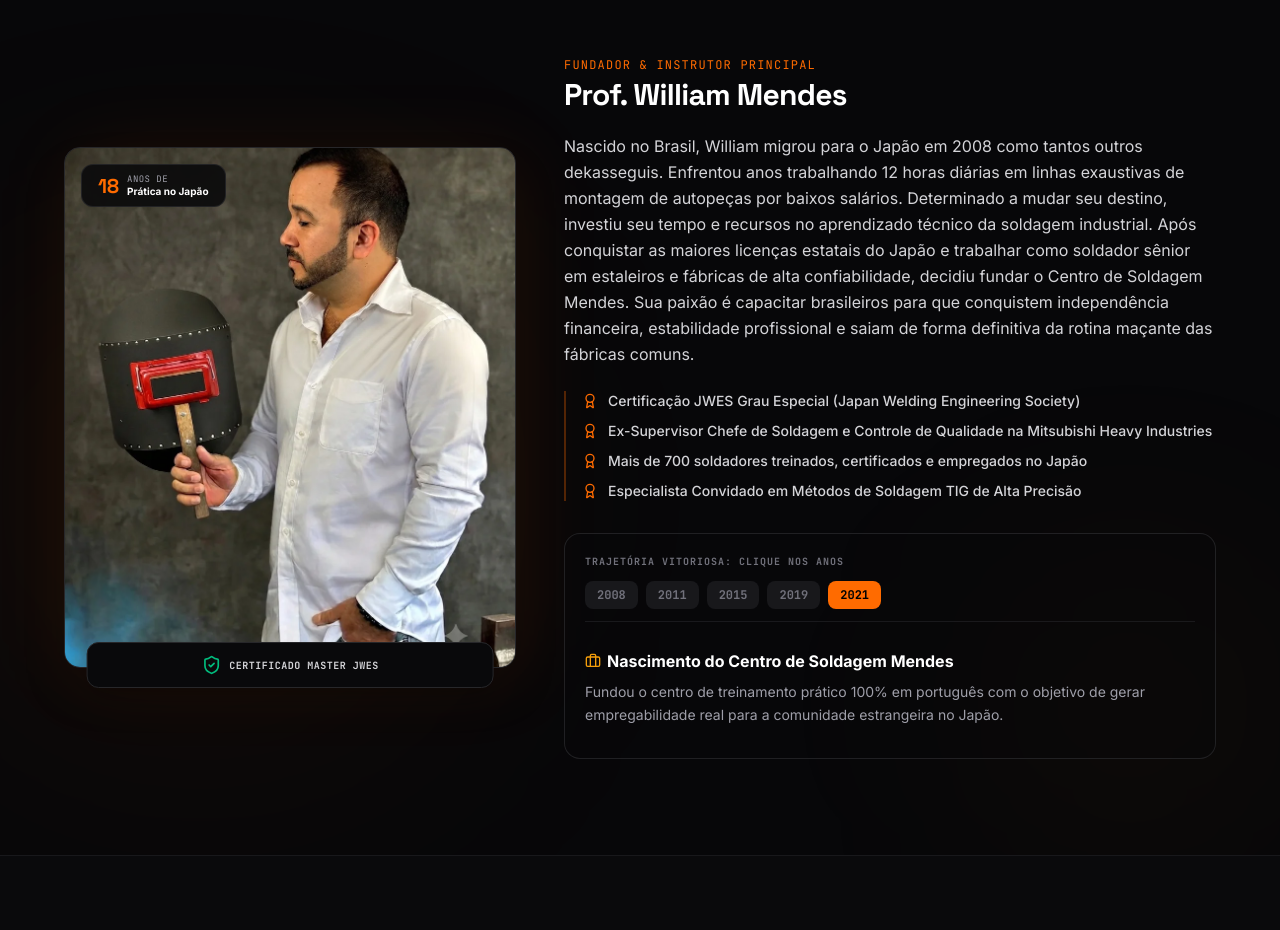
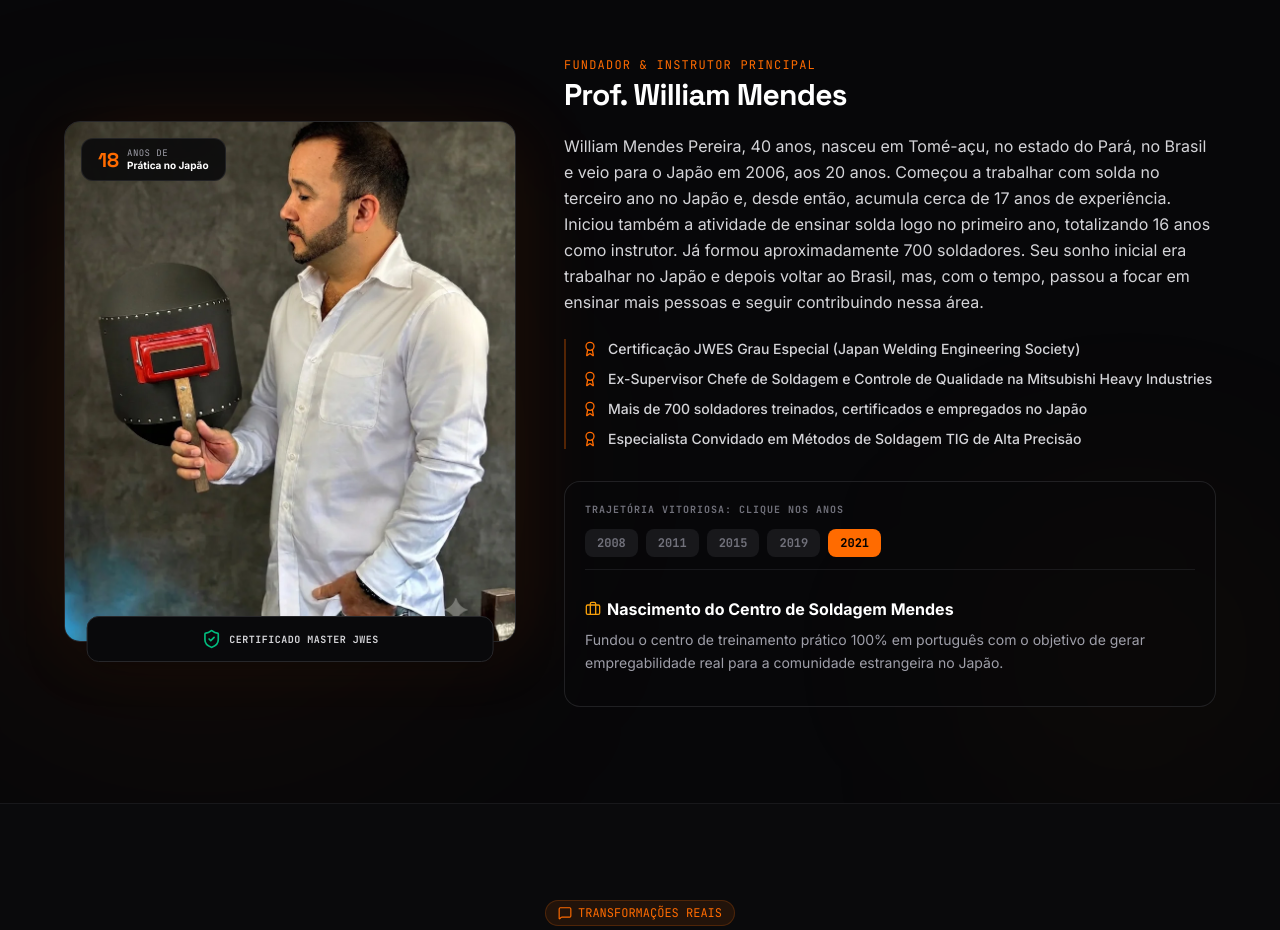
Before and after one commit to ruyhayashihara/mendes, a React (Vite) app: page / in a window 1280 px wide. Shown: the part 6060-6990 px from the top of the page. Built offline with nearby package versions, Linux system fonts and the light colour scheme.

Commit message:
Update data.ts

```diff
--- a/src/data.ts
+++ b/src/data.ts
@@ -151,7 +151,7 @@ export const INSTRUCTOR: InstructorProfile = {
     'Mais de 700 soldadores treinados, certificados e empregados no Japão',
     'Especialista Convidado em Métodos de Soldagem TIG de Alta Precisão',
   ],
-  bio: 'Nascido no Brasil, William migrou para o Japão em 2008 como tantos outros dekasseguis. Enfrentou anos trabalhando 12 horas diárias em linhas exaustivas de montagem de autopeças por baixos salários. Determinado a mudar seu destino, investiu seu tempo e recursos no aprendizado técnico da soldagem industrial. Após conquistar as maiores licenças estatais do Japão e trabalhar como soldador sênior em estaleiros e fábricas de alta confiabilidade, decidiu fundar o Centro de Soldagem Mendes. Sua paixão é capacitar brasileiros para que conquistem independência financeira, estabilidade profissional e saiam de forma definitiva da rotina maçante das fábricas comuns.',
+  bio: 'William Mendes Pereira, 40 anos, nasceu em Tomé-açu, no estado do Pará, no Brasil e veio para o Japão em 2006, aos 20 anos. Começou a trabalhar com solda no terceiro ano no Japão e, desde então, acumula cerca de 17 anos de experiência. Iniciou também a atividade de ensinar solda logo no primeiro ano, totalizando 16 anos como instrutor. Já formou aproximadamente 700 soldadores. Seu sonho inicial era trabalhar no Japão e depois voltar ao Brasil, mas, com o tempo, passou a focar em ensinar mais pessoas e seguir contribuindo nessa área.',
   trajectory: [
     {
       year: '2008',
```
